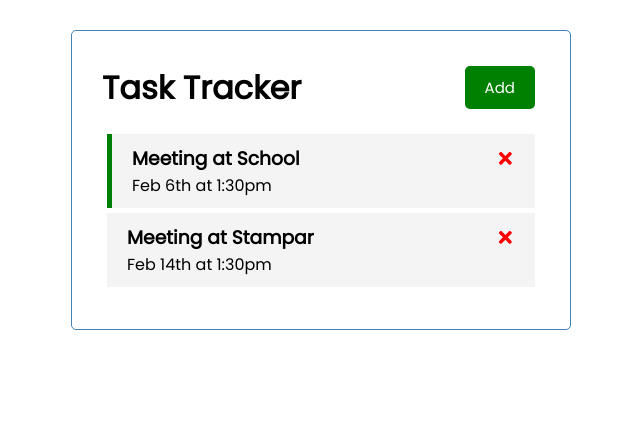
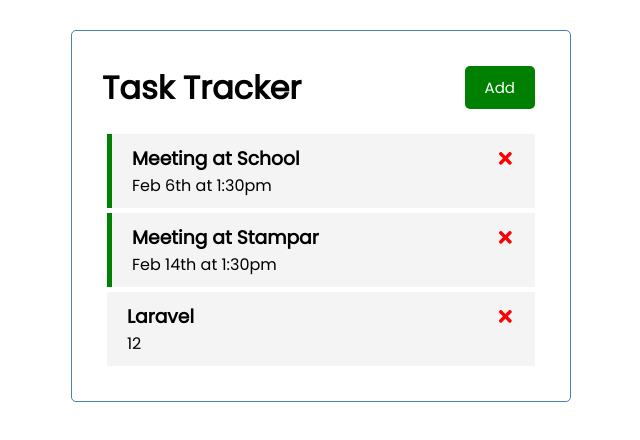
Before and after one commit to StefanBraunovic/React-Task-Tracker, a React (Create React App) app: page / in a window 1280 px wide. Shown: the top 440 px of the page, without its empty margins (319-959 px from the left). Built offline with nearby package versions, Linux system fonts and the light colour scheme; data requests are answered from the project's data file.

Commit message:
Add and Toggle data on server

```diff
--- a/db.json
+++ b/db.json
@@ -10,7 +10,13 @@
       "id": 3,
       "text": "Meeting at Stampar",
       "day": "Feb 14th at 1:30pm",
-      "reminder": false
+      "reminder": true
+    },
+    {
+      "text": "Laravel",
+      "day": "12",
+      "reminder": false,
+      "id": 4
     }
   ]
 }
--- a/src/App.js
+++ b/src/App.js
@@ -25,14 +25,35 @@
 		return data
 
 		 }
+	// fetch data from
+	const fetchTask = async(id)=>{
+		const res = await fetch(`http://localhost:5000/tasks/${id}`)
+		const data = await res.json()
+
+		console.log(data);
+		return data
+
+		 }
 
 	// Add Task
 
-	const addTask = (task) => {
-		const id = Math.floor(Math.random() * 10000) + 1;
-		// console.log(id);
-		const newTask = { id, ...task };
-		setTasks([...tasks, newTask]);
+	const addTask = async (task) => {
+		const res = await fetch(`http://localhost:5000/tasks`, {
+			method:'POST',
+			headers:{
+				'Content-type':'application/json'
+			},
+			body:JSON.stringify(task)
+		})
+
+		const data = await res.json();
+
+		setTasks([...tasks,data])
+
+		// const id = Math.floor(Math.random() * 10000) + 1;
+		// // console.log(id);
+		// const newTask = { id, ...task };
+		// setTasks([...tasks, newTask]);
 	};
 
 	// Delete Task
@@ -46,7 +67,19 @@
 	};
 	// Toggle reminder
 
-	const toggleReminder = (id) => {
+	const toggleReminder = async (id) => {
+		const taskToToggle= await fetchTask(id)
+		const updTask = {...taskToToggle,
+		reminder:!taskToToggle.reminder}
+
+			const res = await fetch(`http://localhost:5000/tasks/${id}`,{
+				method:'PUT',
+				headers:{
+					'Content-type': 'application/json'
+				},
+				body: JSON.stringify(updTask)
+			})
+
 		setTasks(
 			tasks.map((task) =>
 				task.id === id ? { ...task, reminder: !task.reminder } : task,
```
